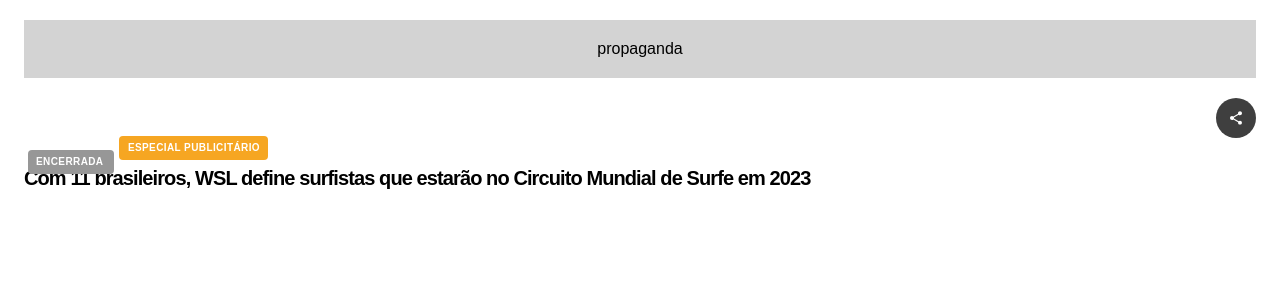
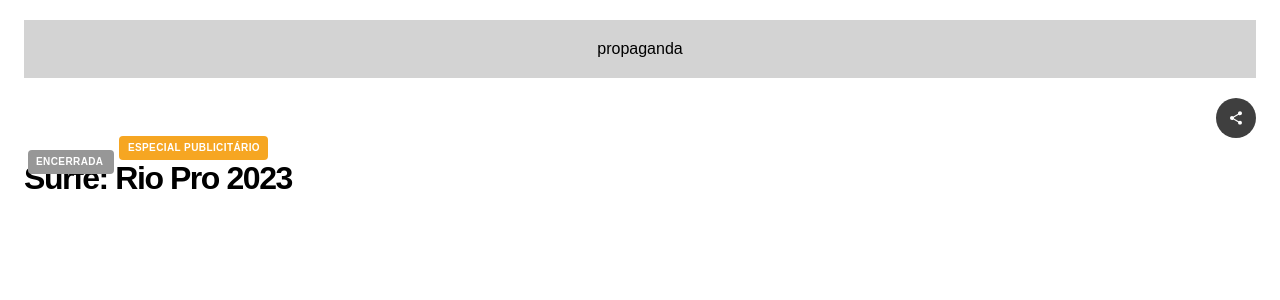
Before and after one commit to webemnatt/cover-types, a React (Create React App) app: page / in a window 1280 px wide. Shown: the top 300 px of the page. Built offline with nearby package versions, Linux system fonts and the light colour scheme.

Commit message:
Finalizado a lógica do title e mocado os dados

```diff
--- a/src/App.js
+++ b/src/App.js
@@ -1,10 +1,16 @@
 import React from 'react';
 import Alive from './Alive.js';
 import Background from './Background.js';
+import Ended from './Ended.js';
 import SpecialAds from './SpecialAds.js';
 import { Title } from './Title.js';
 import Video from './Video.js';
 import './style.scss';
+
+const text20 = 'Surfe: Rio Pro 2023';
+const text52 = 'WSL define surfistas que estarão no Circuito Mundial';
+const text90 =
+  'Com 11 brasileiros, WSL define surfistas que estarão no Circuito Mundial de Surfe em 2023';
 
 export default function App() {
   return (
@@ -31,11 +37,9 @@
             <div class="container_tag-area">
               <Alive />
               <SpecialAds />
-              <div class="live-at">Transmitido ao vivo em 12/05/2022 06h27</div>
+              <Ended />
             </div>
-            <Title text="Com 11 brasileiros, WSL define surfistas que estarão no Circuito Mundial de Surfe em 2023" />
-            {/* <Title text="WSL define surfistas que estarão no Circuito Mundial" /> */}
-            {/* <Title text="Surfe: Rio Pro 2023" /> */}
+            <Title text={text20} />
           </div>
         </div>
         {/* <Video /> */}
--- a/src/Title.js
+++ b/src/Title.js
@@ -2,21 +2,37 @@
 import './style.scss';
 
 export const Title = ({ text }) => {
-  const getFontSize = (textLength) => {
+  const getStyles = (textLength) => {
+    let fontSize;
+    let lineHeight;
+    let letterSpacing;
+
     if (textLength <= 20) {
-      return '32px';
+      fontSize = '32px';
+      lineHeight = '36px';
+      letterSpacing = '-0.045em';
     } else if (textLength <= 52) {
-      return '24px';
+      fontSize = '24px';
+      lineHeight = '28px';
+      letterSpacing = '-0.035em';
     } else if (textLength <= 90) {
-      return '20px';
+      fontSize = '20px';
+      lineHeight = '24px';
+      letterSpacing = '-0.025em';
     } else {
-      return '20px'; // Defina o tamanho padrão para textos muito longos
+      fontSize = '20px';
+      lineHeight = '24px';
+      letterSpacing = '-0.025em';
     }
+
+    return {
+      fontSize,
+      letterSpacing,
+      lineHeight,
+    };
   };
 
-  const titleStyle = {
-    fontSize: getFontSize(text.length),
-  };
+  const titleStyle = getStyles(text.length);
 
   return (
     <h1 className="content-head__title" style={titleStyle}>
```
